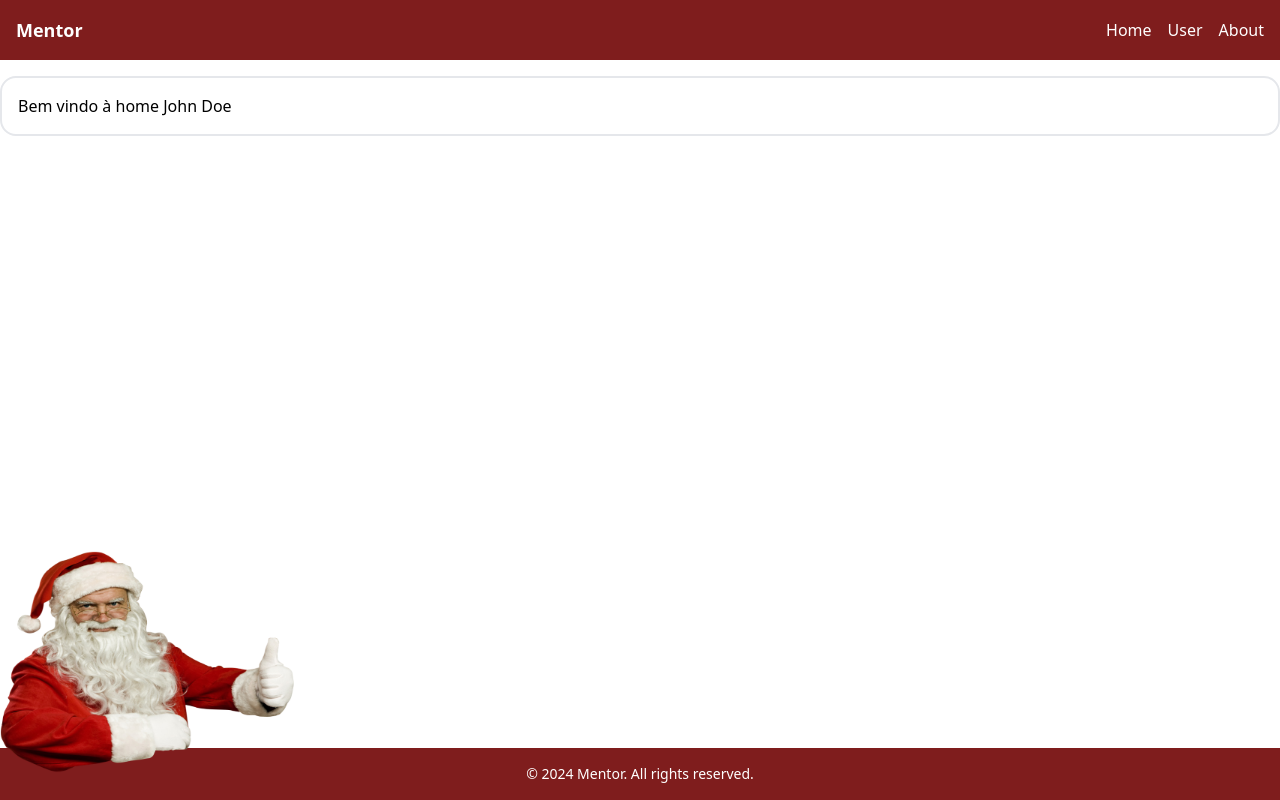
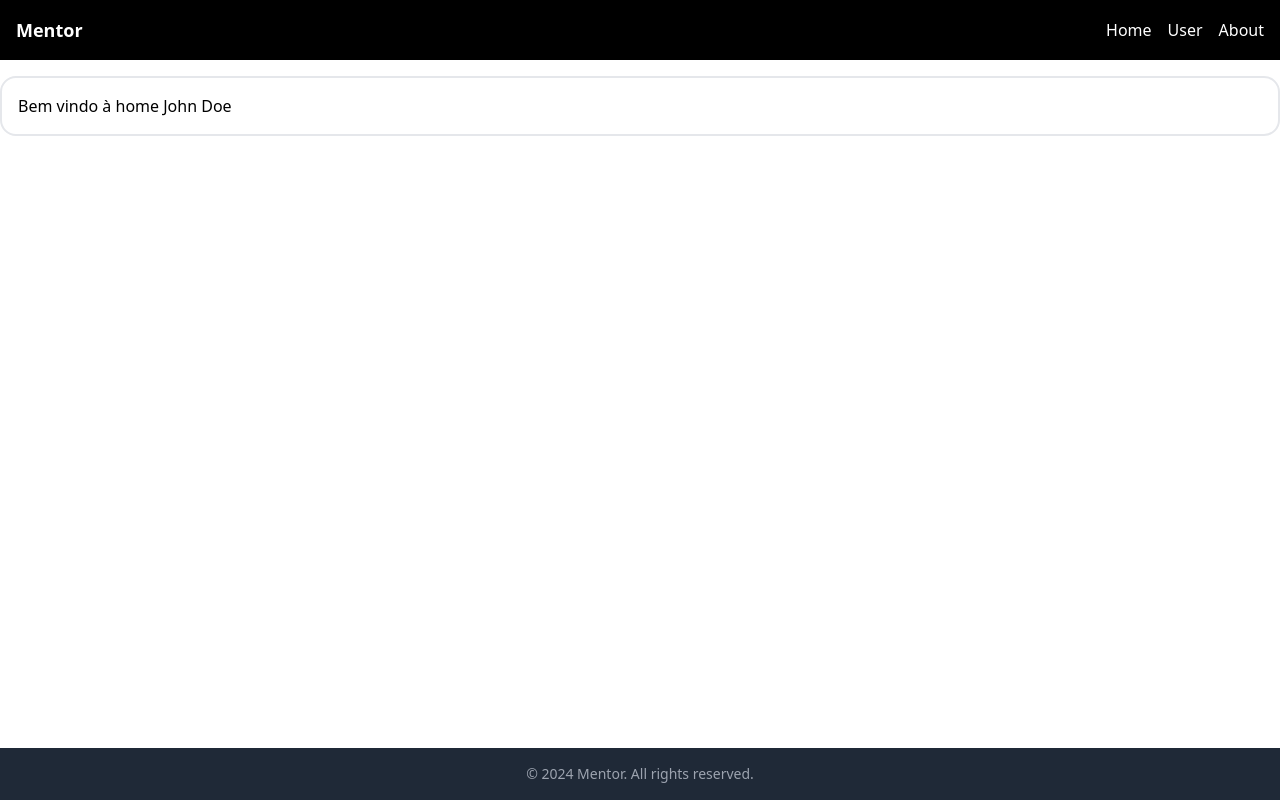
Before and after one commit to TiagoMontes/Mentor, a Next.js app: page / in a window 1280 px wide. Built offline with nearby package versions, Linux system fonts and the light colour scheme.

Commit message:
chore: returning to default layout

```diff
--- a/src/pages/_app.tsx
+++ b/src/pages/_app.tsx
@@ -3,7 +3,7 @@ import type { AppProps } from 'next/app'
 import { ReactElement, ReactNode } from 'react'
 import { NextPage } from 'next'
 import { QueryClient, QueryClientProvider } from '@tanstack/react-query'
-import Christmas from '@/layouts/Christmas'
+import DefaultLayout from '@/layouts/Default'
 
 export type NextPageWithLayout<P = object, IP = P> = NextPage<P, IP> & {
   getLayout?: (page: ReactElement) => ReactNode
@@ -17,7 +17,7 @@ const queryClient = new QueryClient()
 
 export default function App({ Component, pageProps }: AppPropsWithLayout) {
   const getLayout =
-    Component.getLayout ?? ((page) => <Christmas>{page}</Christmas>)
+    Component.getLayout ?? ((page) => <DefaultLayout>{page}</DefaultLayout>)
 
   return getLayout(
     <QueryClientProvider client={queryClient}>
```
